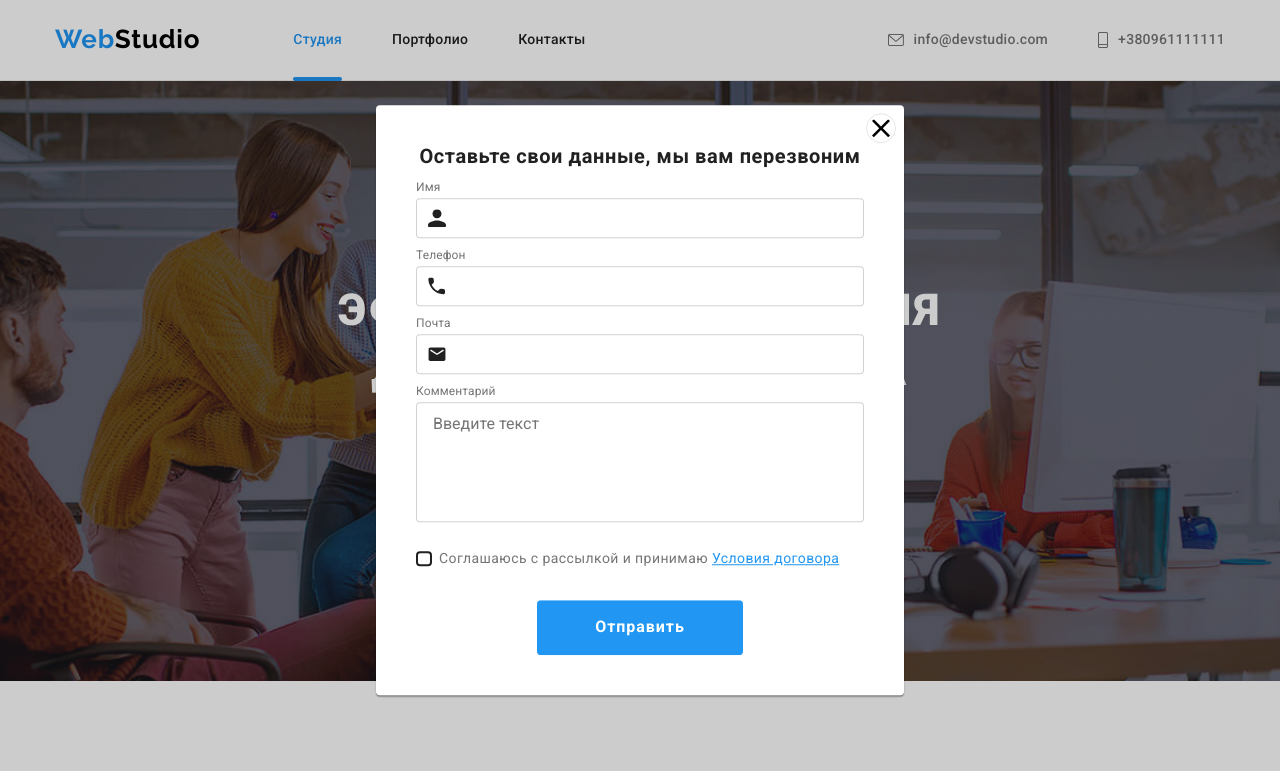
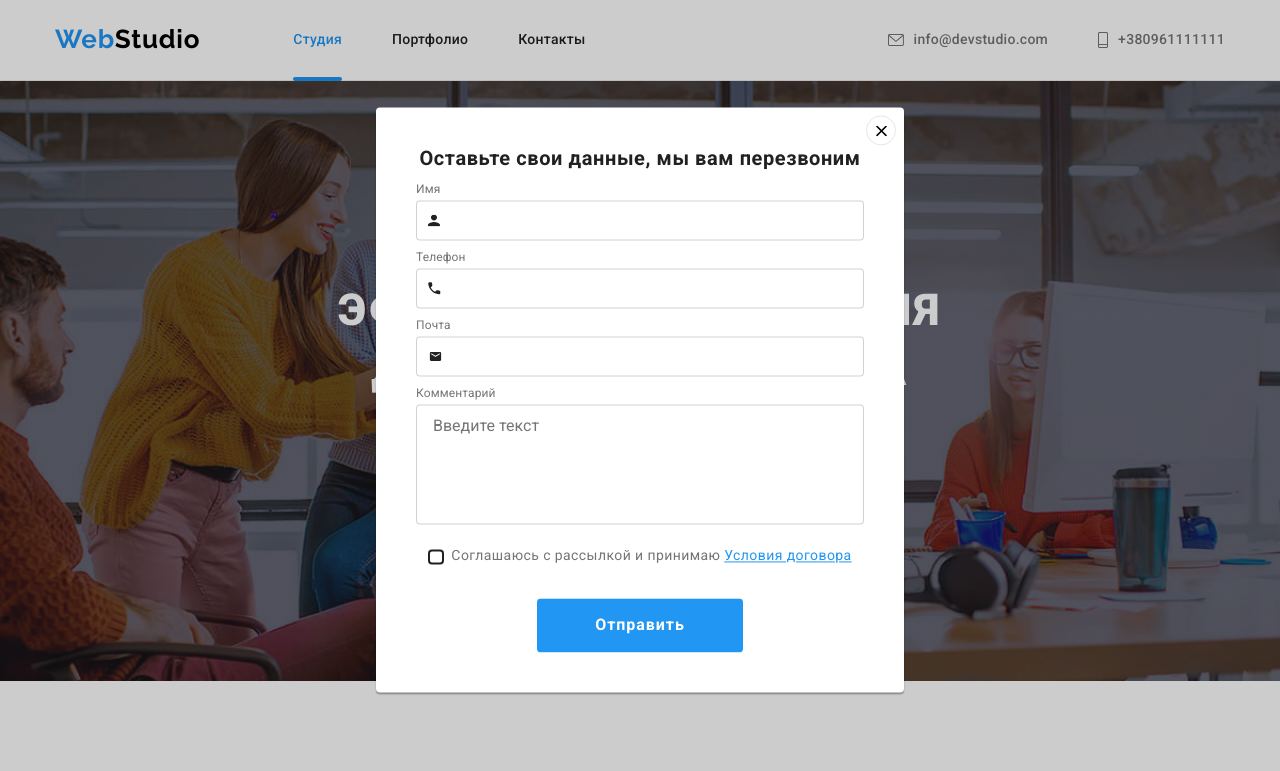
Before and after one commit to MaksimDorofeev/goit-markup-hw-06, a plain HTML site: page index.html in a window 1280 px wide. Both pictures are taken after a click on the button "Заказать услугу". Shown: the top 771 px of the page. Drawn offline with nearby package versions, Linux system fonts and the light colour scheme.

Commit message:
парвки по дз-06

```diff
--- a/css/style.css
+++ b/css/style.css
@@ -406,6 +406,7 @@ flex-wrap: wrap;
     align-items: baseline;
 }
 .footer-left-side {
+    flex-grow: 1;
     margin-right: 70px;}
 .logo-studio {
     color: var(--bg-color);
@@ -629,6 +630,7 @@ transform: translate(-30%, -30%) scale(0.7);
 }
 
 .modal-form-textarea {
+    display: block;
     width: 100%;
     height: 120px;
     padding: 12px 16px;
@@ -652,6 +654,7 @@ transform: translate(-30%, -30%) scale(0.7);
 }
 
 .modal-form-rules-label {
+    justify-content: center;
     display: flex;
     align-items: center;
     flex-wrap: wrap;
--- a/index.html
+++ b/index.html
@@ -149,7 +149,7 @@
                 <li class="social-links-list-item">
                     <a class="social-links-list-link" href=""
                      >
-                        <svg class="team-social-list-icon"width="20"
+                        <svg class="team-social-list-icon" width="20"
                         height="20"
                         >
                         <use href="./img/icons.svg#twitter"></use>
@@ -430,7 +430,7 @@
 <div class="backdrop is-hidden" data-modal>
     <div class="modal">
         <button class="modal-close-btn" data-modal-close type="button">
-        <svg class="modal-close-btn-icon" width="18" height="18">
+        <svg class="modal-close-btn-icon" width="11" height="11">
 <use href="./img/icons.svg#close-icon"></use>
         </svg>
 </button>
@@ -441,32 +441,32 @@
 
     <label class="modal-form-field">
         <span class="modal-form-label-text">Имя</span>
-        <div class="modal-form-input-container">
+        <span class="modal-form-input-container">
             <input class="modal-form-input" type="text" name="user-name" required />
-            <svg class="modal-form-icon" width="18" height="18">
+            <svg class="modal-form-icon" width="12" height="12">
                 <use href="./img/icons.svg#modal-person"></use>
             </svg>
-        </div>
+        </span>
     </label>
 
     <label class="modal-form-field">
         <span class="modal-form-label-text">Телефон</span>
-        <div class="modal-form-input-container">
+        <span class="modal-form-input-container">
             <input class="modal-form-input" type="tel" name="user-phone-number" required /><svg class="modal-form-icon"
-                width="18" height="18">
+                width="13" height="13">
                 <use href="./img/icons.svg#modal-phone"></use>
             </svg>
-        </div>
+        </span>
     </label>
 
     <label class="modal-form-field">
         <span class="modal-form-label-text">Почта</span>
-        <div class="modal-form-input-container">
+        <span class="modal-form-input-container">
             <input class="modal-form-input" type="email" name="user-email" required /><svg class="modal-form-icon"
-                width="18" height="18">
+                width="15" height="12">
                 <use href="./img/icons.svg#modal-email"></use>
             </svg>
-        </div>
+        </span>
     </label>
 
     <label class="modal-form-textarea-field">
```
Also changed, not shown: .prettierrc.json.
